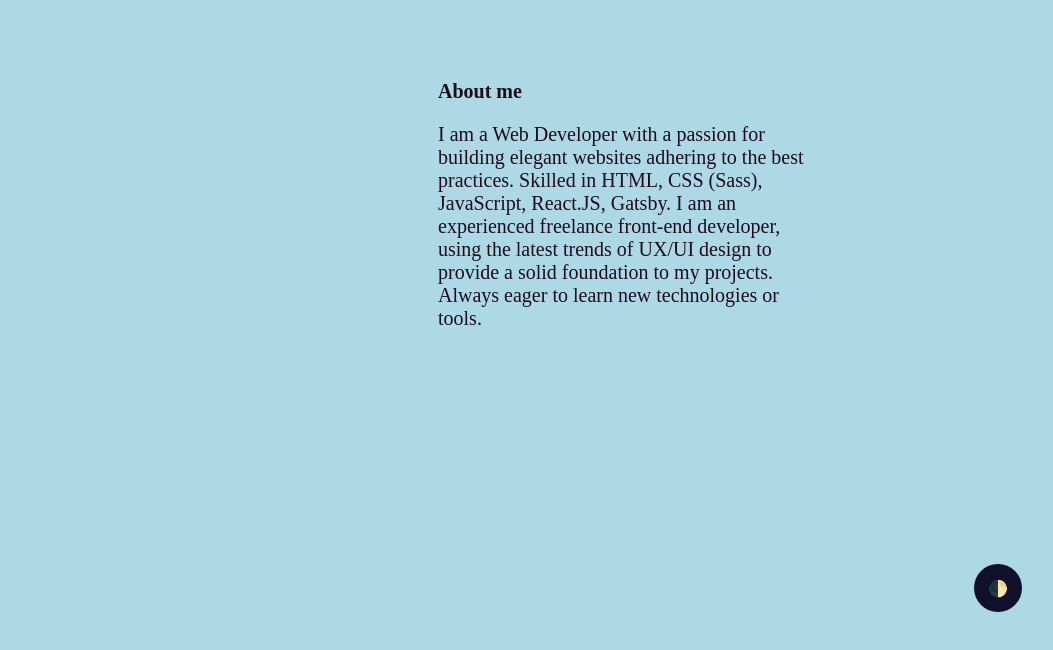
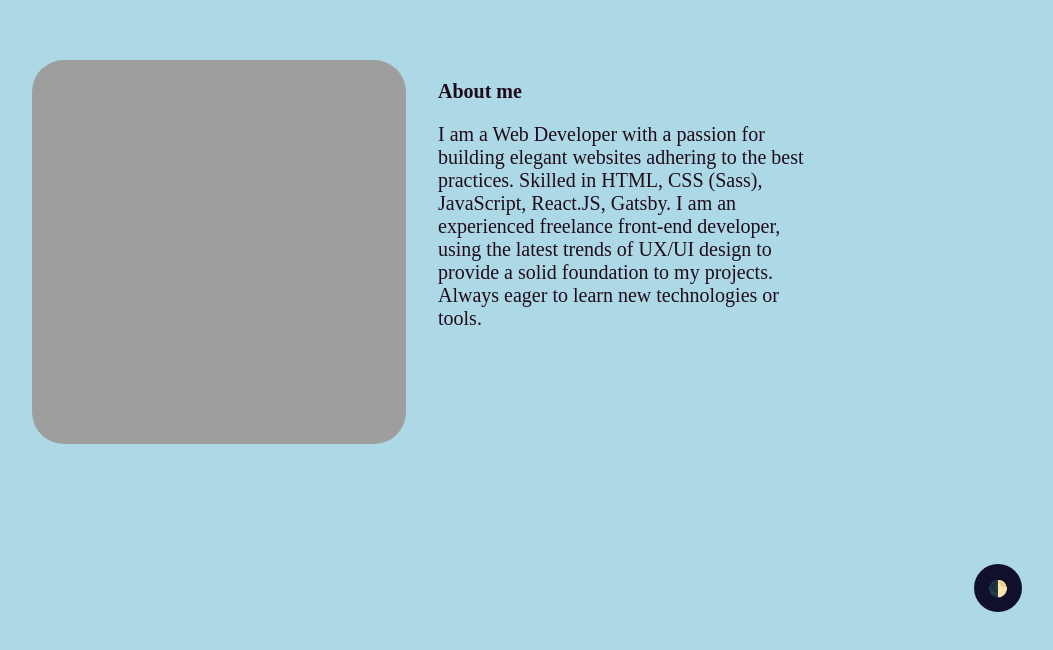
Before and after one commit to AasthaSavaliya/LightDarkMode, a plain HTML site: page index.html in a window 1280 px wide. Shown: the part 148-798 px from the top of the page, without its empty margins (218-1271 px from the left). Drawn offline with Linux system fonts and the light colour scheme; the site is published under a folder, as on GitHub Pages, so addresses that start at the root find nothing.

Commit message:
± /image -> ../image @css

```diff
--- a/styles/index.css
+++ b/styles/index.css
@@ -88,7 +88,7 @@ h1 {
     width: 100%;
     background-position: center;
     background-size: cover;
-    background-image: url("/images/aastha.PNG");
+    background-image: url("../images/aastha.PNG");
 }
 
 
```
